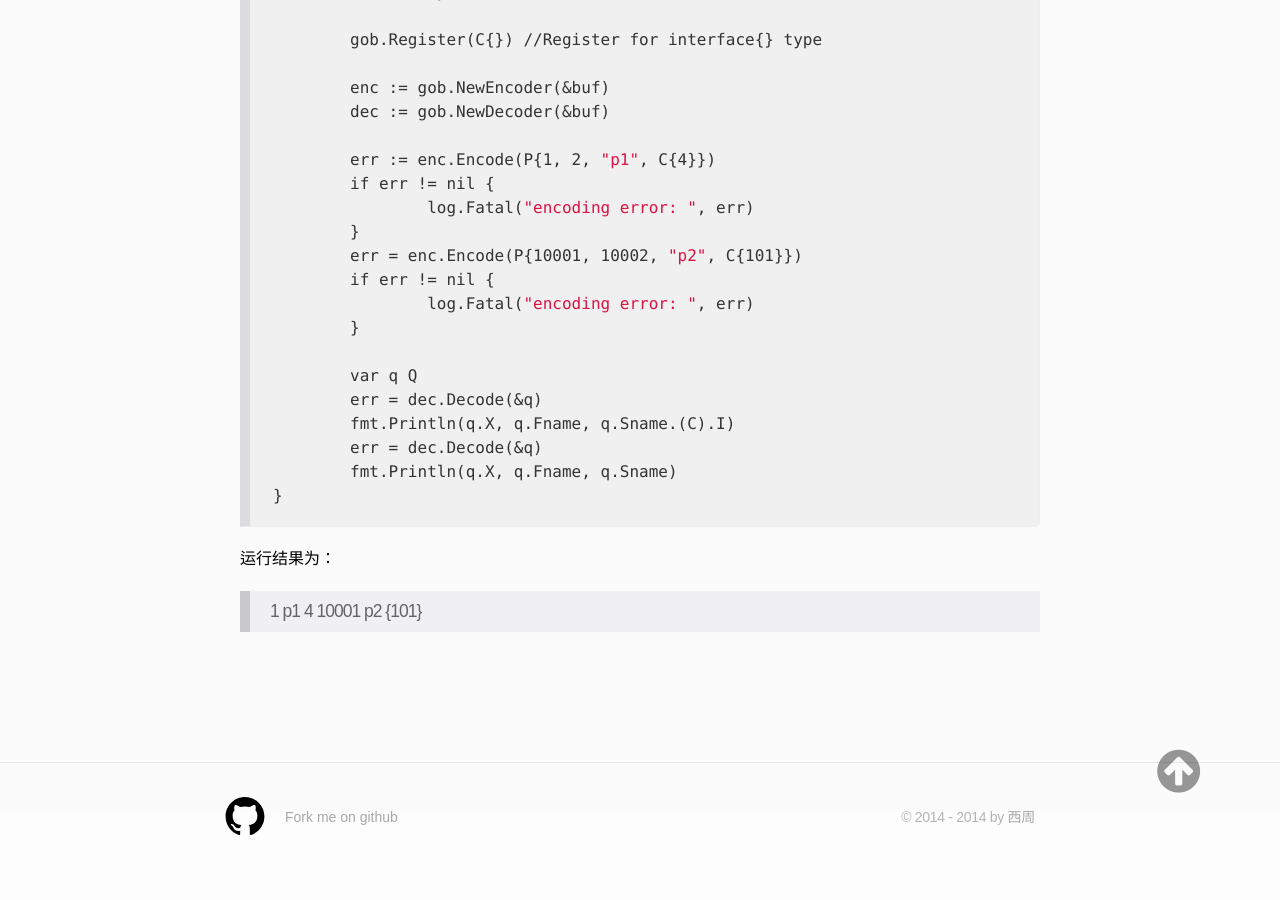
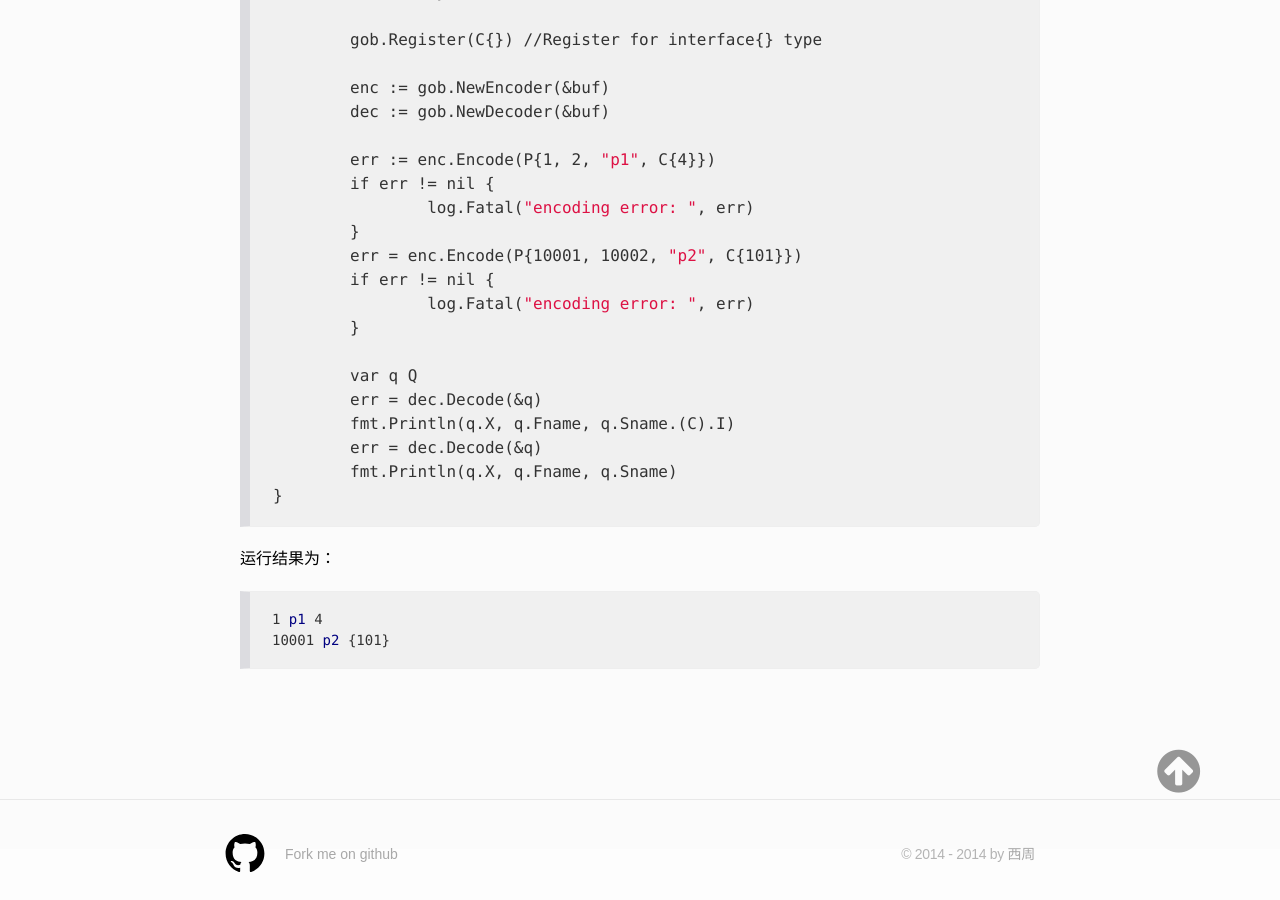
Before and after one commit to joezxy/joezxy.github.io, a Jekyll site: the page built from _posts/2014-12-27-golang-gob.md, in a window 1280 px wide and 900 px high, scrolled down 1628 px. Built offline with Jekyll 4.4.1, drawn with Linux system fonts in a browser that asks for light colours; nearby versions of some CDN libraries; Markdown is read by kramdown in place of the engine named in the settings; comment, search, counter and statistics services are not loaded; before the commit the page ends 2491 px from its top, so only the background shows below that.

Commit message:
change the format

````diff
--- a/_posts/2014-12-27-golang-gob.md
+++ b/_posts/2014-12-27-golang-gob.md
@@ -69,5 +69,7 @@ func main() {
 ```
 
 运行结果为：
-> 1 p1 4
-> 10001 p2 {101}
+```
+1 p1 4
+10001 p2 {101}
+```
````
